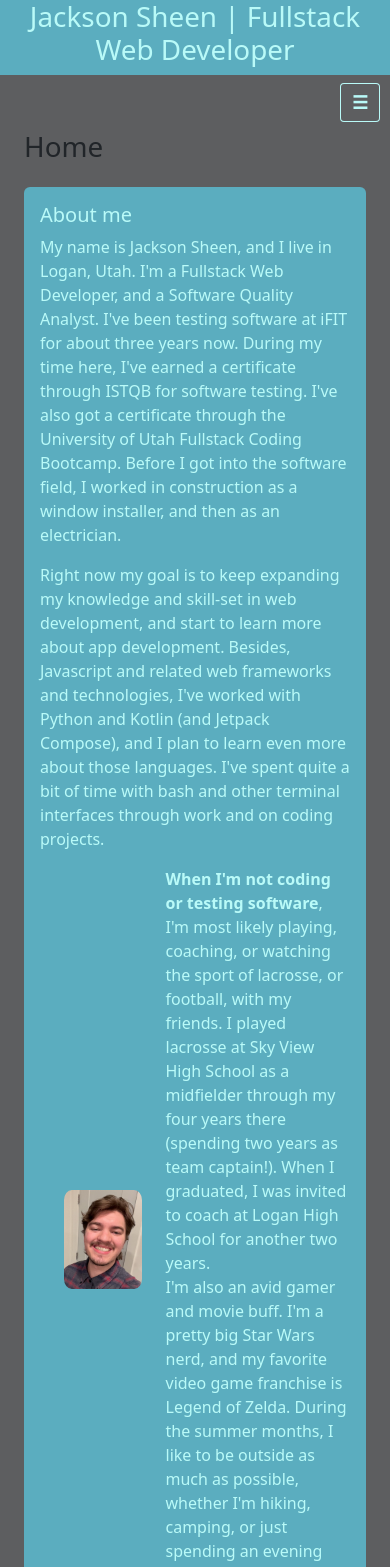
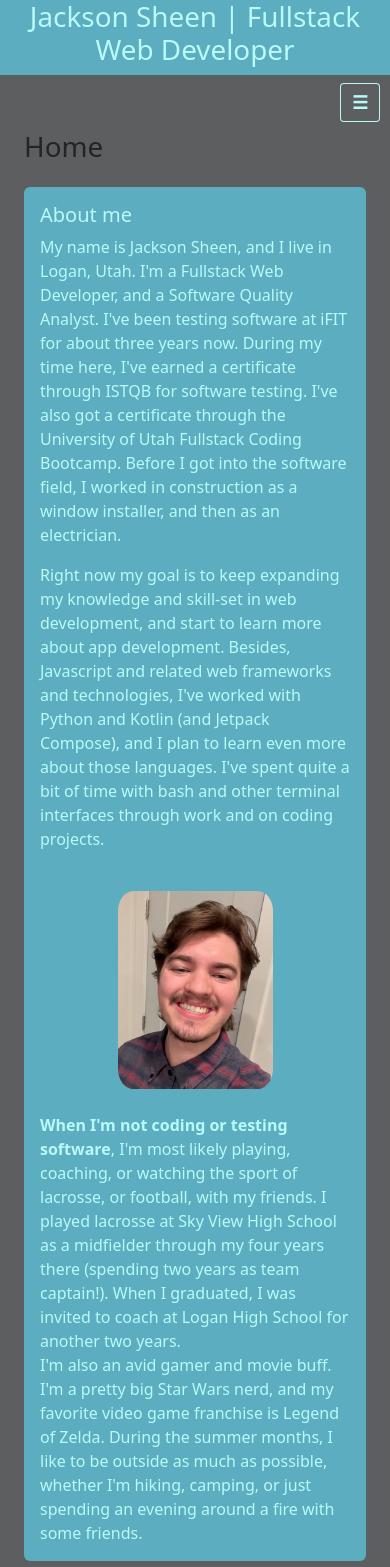
Before and after one commit to JSheen98/react-portfolio, a React (Create React App) app: page / in a window 390 px wide. Shown: the top 1567 px of the page. Built offline with nearby package versions, Linux system fonts and the light colour scheme.

Commit message:
Fixed responsive design on home page

```diff
--- a/src/components/styles/Portfolio.css
+++ b/src/components/styles/Portfolio.css
@@ -94,9 +94,25 @@
     text-align: center;
 }
 
+.profile-photo {
+    border-radius: 10%;
+    width: 25%;
+}
+
 /* Removes the overlay on smaller screen sizes */
 @media screen and (max-width: 1200px) {
-    .title, .description {
+    .title,
+    .description {
         display: none;
     }
 }
+
+@media screen and (max-width: 500px) {
+    .profile {
+        flex-direction: column;
+    }
+
+    .profile-photo {
+        width: 50%;
+    }
+}
--- a/src/components/tabs/Home.js
+++ b/src/components/tabs/Home.js
@@ -1,5 +1,6 @@
 import React from "react";
 import profileImg from '../assets/images/profile-pic.JPG'
+import '../styles/Portfolio.css'
 // Create styling
 const styles = {
     body: {
@@ -15,10 +16,10 @@ const styles = {
         width: '20rem',
         background: '#5BADBF'
     },
-    img: {
-        borderRadius: '10%',
-        width: '25%'
-    }
+    // img: {
+    //     borderRadius: '10%',
+    //     width: '25%'
+    // }
 }
 
 // Home page component
@@ -52,8 +53,8 @@ export default function Home() {
                             I've spent quite a bit of time with bash and other terminal
                             interfaces through work and on coding projects.
                         </p>
-                        <div className="d-flex align-items-center">
-                            <img style={styles.img} src={profileImg} className="m-4" alt='Jackson Sheen Profile Picture' />
+                        <div className="d-flex align-items-center profile">
+                            <img src={profileImg} className="m-4 profile-photo" alt='Jackson Sheen Profile Picture' />
                             <p className="card-text">
                                 <strong>When I'm not coding or testing software</strong>,
                                 I'm most likely playing, coaching, or watching the sport
```
Also changed, not shown: src/components/styles/Home.css (added).
